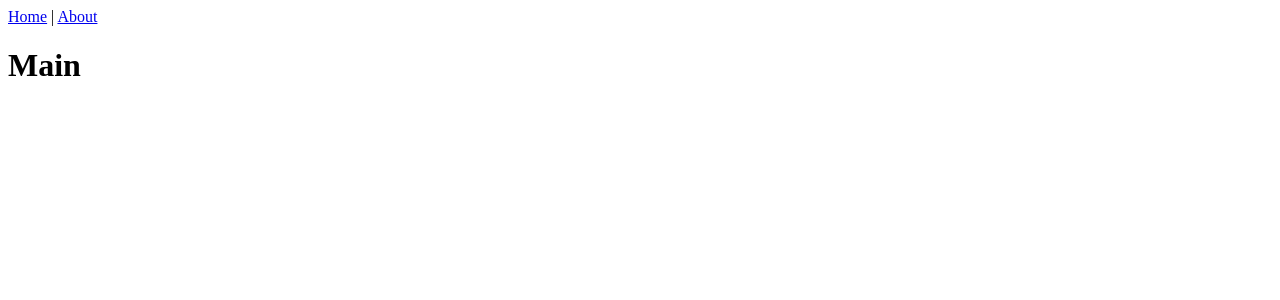
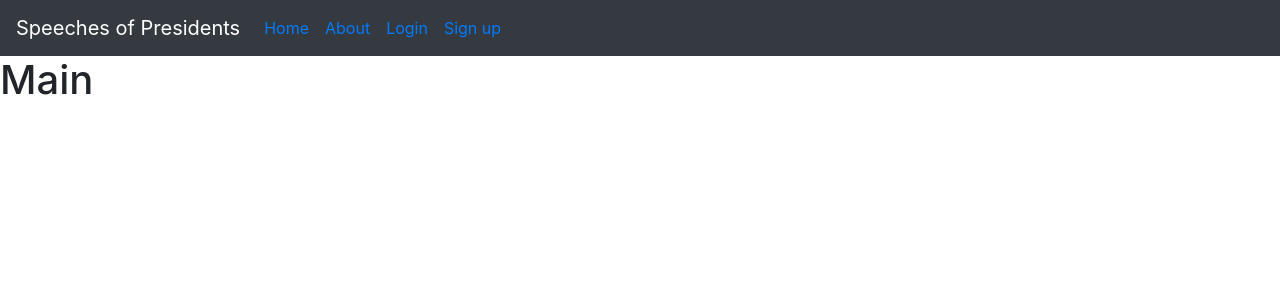
Before and after one commit to ravenusmc/speeches_of_presidents, a Vue app in the folder client/: page / in a window 1280 px wide. Shown: the top 300 px of the page. Built offline with nearby package versions, Linux system fonts and the light colour scheme.

Commit message:
started work on navbar

```diff
--- a/client/public/index.html
+++ b/client/public/index.html
@@ -1,17 +1,32 @@
 <!DOCTYPE html>
 <html lang="">
+
 <head>
   <meta charset="utf-8">
   <meta http-equiv="X-UA-Compatible" content="IE=edge">
   <meta name="viewport" content="width=device-width,initial-scale=1.0">
-    <link rel="icon" href="<%= BASE_URL %>favicon.ico">
-    <title><%= htmlWebpackPlugin.options.title %></title>
+  <title>Speeches of Presidents</title>
+  <!-- Bootstrap Link-->
+  <link rel="stylesheet" href="https://stackpath.bootstrapcdn.com/bootstrap/4.3.1/css/bootstrap.min.css"
+    integrity="sha384-ggOyR0iXCbMQv3Xipma34MD+dH/1fQ784/j6cY/iJTQUOhcWr7x9JvoRxT2MZw1T" crossorigin="anonymous">
 </head>
+
 <body>
   <noscript>
-      <strong>We're sorry but <%= htmlWebpackPlugin.options.title %> doesn't work properly without JavaScript enabled. Please enable it to continue.</strong>
+    <strong>We're sorry but <%= htmlWebpackPlugin.options.title %> doesn't work properly without JavaScript enabled.
+      Please enable it to continue.</strong>
   </noscript>
   <div id="app"></div>
   <!-- built files will be auto injected -->
+  <script src="https://code.jquery.com/jquery-3.3.1.slim.min.js"
+    integrity="sha384-q8i/X+965DzO0rT7abK41JStQIAqVgRVzpbzo5smXKp4YfRvH+8abtTE1Pi6jizo"
+    crossorigin="anonymous"></script>
+  <script src="https://cdnjs.cloudflare.com/ajax/libs/popper.js/1.14.7/umd/popper.min.js"
+    integrity="sha384-UO2eT0CpHqdSJQ6hJty5KVphtPhzWj9WO1clHTMGa3JDZwrnQq4sF86dIHNDz0W1"
+    crossorigin="anonymous"></script>
+  <script src="https://stackpath.bootstrapcdn.com/bootstrap/4.3.1/js/bootstrap.min.js"
+    integrity="sha384-JjSmVgyd0p3pXB1rRibZUAYoIIy6OrQ6VrjIEaFf/nJGzIxFDsf4x0xIM+B07jRM"
+    crossorigin="anonymous"></script>
 </body>
+
 </html>
--- a/client/src/App.vue
+++ b/client/src/App.vue
@@ -1,12 +1,21 @@
 <template>
-  <div>
-    <nav>
-      <router-link to="/">Home</router-link> |
-      <router-link to="/about">About</router-link>
-    </nav>
-    <router-view/>
+  <div id="app">
+    <Navbar />
+    <router-view />
+    <Footer />
   </div>
 </template>
 
+<script>
+import Navbar from "@/components/common/Navbar.vue";
+
+export default {
+    components: {
+    Navbar,
+    // Footer,
+  },
+}
+</script>
+
 <style>
 </style>
--- a/client/src/components/common/Navbar.vue
+++ b/client/src/components/common/Navbar.vue
@@ -0,0 +1,99 @@
+<template>
+  <div>
+    <nav class="navbar navbar-expand-lg navbar-dark bg-dark">
+      <a class="navbar-brand" href="#">Speeches of Presidents</a>
+      <button
+        class="navbar-toggler"
+        type="button"
+        data-toggle="collapse"
+        data-target="#navbarSupportedContent"
+        aria-controls="navbarSupportedContent"
+        aria-expanded="false"
+        aria-label="Toggle navigation"
+      >
+        <span class="navbar-toggler-icon"></span>
+      </button>
+
+      <div class="collapse navbar-collapse" id="navbarSupportedContent">
+        <ul class="navbar-nav mr-auto">
+          <li class="nav-item active">
+            <a class="nav-link" href="#"
+              ><router-link to="/">Home</router-link>
+            </a>
+          </li>
+          <span v-if="loginFlag">
+            <li class="nav-item">
+              <a class="nav-link">
+                <router-link to="/main">Enter Data</router-link>
+              </a>
+            </li>
+          </span>
+          <span v-if="loginFlag">
+            <li class="nav-item">
+              <a class="nav-link">
+                <router-link to="/analyze">Analyze</router-link>
+              </a>
+            </li>
+          </span>
+          <li class="nav-item">
+            <a class="nav-link">
+              <router-link to="/about">About</router-link>
+            </a>
+          </li>
+          <span v-if="!loginFlag">
+            <li class="nav-item">
+              <a class="nav-link">
+                <router-link v-if="!loginFlag" to="/login">Login</router-link>
+              </a>
+            </li>
+          </span>
+          <span v-if="!loginFlag">
+            <li class="nav-item">
+              <a class="nav-link">
+                <router-link v-if="!loginFlag" to="/sign_up"
+                  >Sign up</router-link
+                >
+              </a>
+            </li>
+          </span>
+          <span v-if="loginFlag">
+            <li class="nav-item">
+              <a class="nav-link">
+                <router-link
+                  @click.native="logout"
+                  class="fontColor font"
+                  to="/login"
+                  >Log Out</router-link
+                >
+              </a>
+            </li>
+          </span>
+        </ul>
+      </div>
+    </nav>
+  </div>
+</template>
+
+<script>
+// import { mapGetters, mapActions } from "vuex";
+export default {
+  name: "navbar",
+  // data() {
+  //   return {
+  //     showNav: false,
+  //   };
+  // },
+  // computed: {
+  //   ...mapGetters("common", ["loginFlag"]),
+  // },
+  // methods: {
+  //   ...mapActions(["common/logout"]),
+  //   logout: function () {
+  //     this.$store.dispatch("common/logout");
+  //   },
+  // },
+};
+</script>
+
+<style scoped>
+</style>
```
Also changed, not shown: 1 other file (tests, documents, lock files or other folders). Lines whose indentation alone changed are shown as unchanged.
